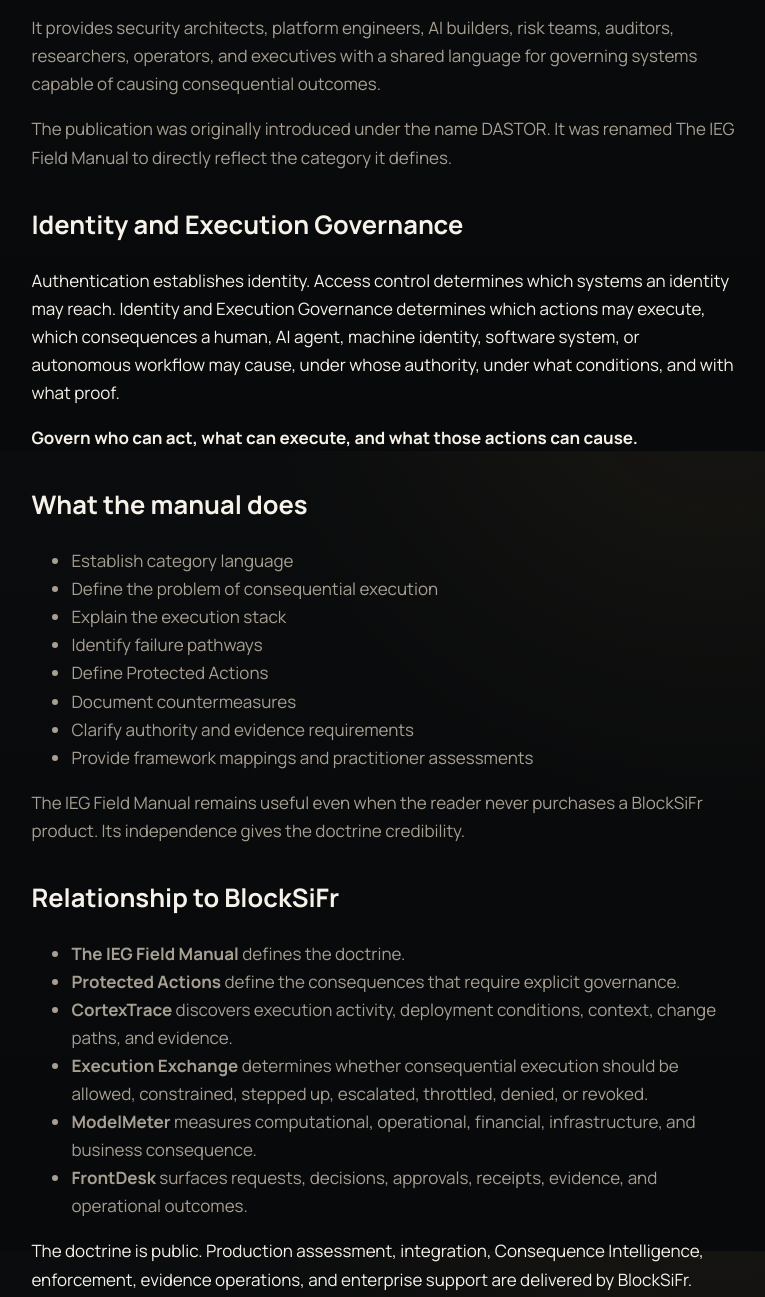
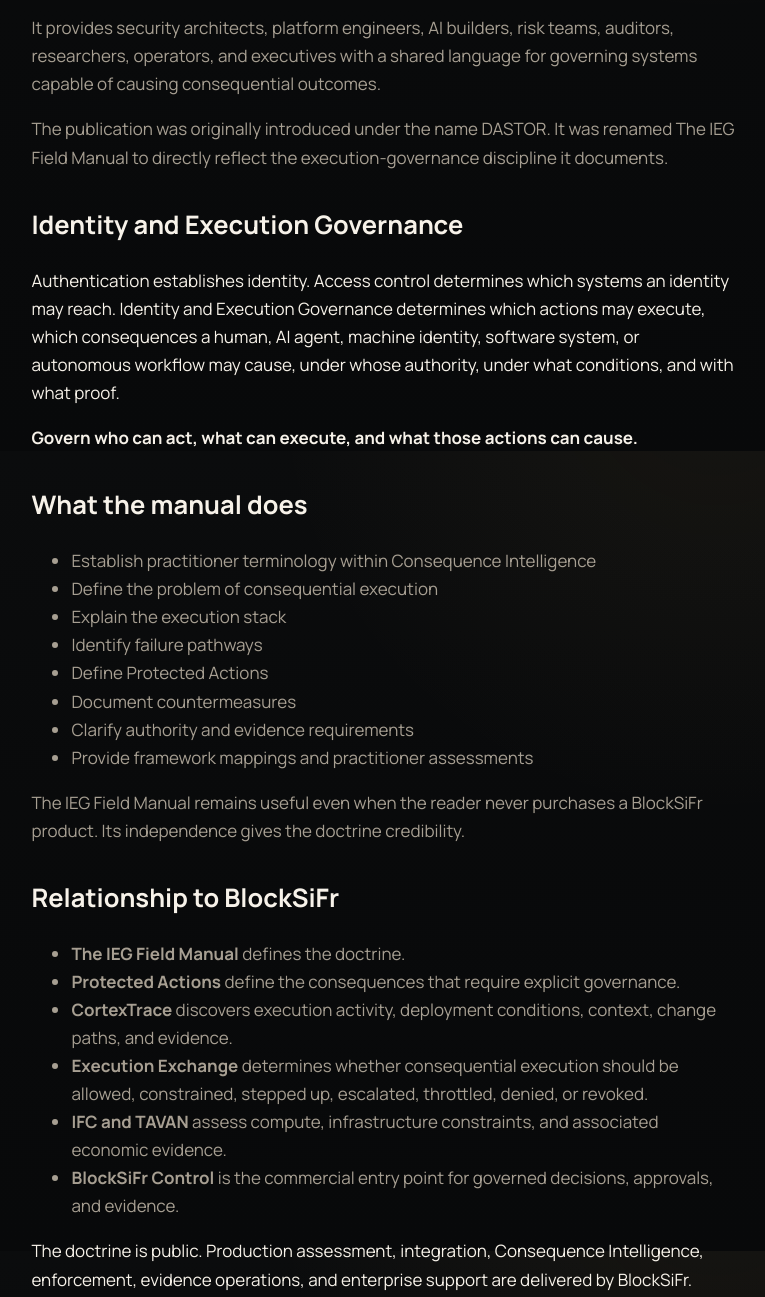
Before and after one commit to BlockSiFr/ieg-field-manual, an Astro site: page /about in a window 1280 px wide. Shown: the part 349-1646 px from the top of the page, without its empty margins (256-1021 px from the left). Built offline with nearby package versions, Linux system fonts and the light colour scheme; Astro itself is replaced by a stand-in of ours; no server answers.

Commit message:
fix: align IEG public narrative with Consequence Intelligence

```diff
--- a/src/pages/about.astro
+++ b/src/pages/about.astro
@@ -21,7 +21,7 @@ const pub = getPublication();
       </p>
       <p style="color:var(--dastor-text-muted)">
         The publication was originally introduced under the name DASTOR. It was renamed The IEG Field Manual to directly
-        reflect the category it defines.
+        reflect the execution-governance discipline it documents.
       </p>
 
       <h2>Identity and Execution Governance</h2>
@@ -30,7 +30,7 @@ const pub = getPublication();
 
       <h2>What the manual does</h2>
       <ul>
-        <li>Establish category language</li>
+        <li>Establish practitioner terminology within Consequence Intelligence</li>
         <li>Define the problem of consequential execution</li>
         <li>Explain the execution stack</li>
         <li>Identify failure pathways</li>
@@ -50,8 +50,8 @@ const pub = getPublication();
         <li><strong>Protected Actions</strong> define the consequences that require explicit governance.</li>
         <li><strong>CortexTrace</strong> discovers execution activity, deployment conditions, context, change paths, and evidence.</li>
         <li><strong>Execution Exchange</strong> determines whether consequential execution should be allowed, constrained, stepped up, escalated, throttled, denied, or revoked.</li>
-        <li><strong>ModelMeter</strong> measures computational, operational, financial, infrastructure, and business consequence.</li>
-        <li><strong>FrontDesk</strong> surfaces requests, decisions, approvals, receipts, evidence, and operational outcomes.</li>
+        <li><strong>IFC and TAVAN</strong> assess compute, infrastructure constraints, and associated economic evidence.</li>
+        <li><strong>BlockSiFr Control</strong> is the commercial entry point for governed decisions, approvals, and evidence.</li>
       </ul>
       <p>{pub.boundaryStatement}</p>
       <p><strong>{pub.operatingModel}</strong></p>
@@ -64,7 +64,7 @@ const pub = getPublication();
         <p>{pub.governingRules[1]}</p>
       </blockquote>
 
-      <p class="legacy-note">Originally published as IEG Field Manual. The IEG Field Manual, formerly IEG Field Manual, is the direct continuation of the same body of work.</p>
+      <p class="legacy-note">Originally published as DASTOR. The IEG Field Manual continues that practitioner publication under its current name.</p>
     </div>
   </section>
 </BaseLayout>
```
